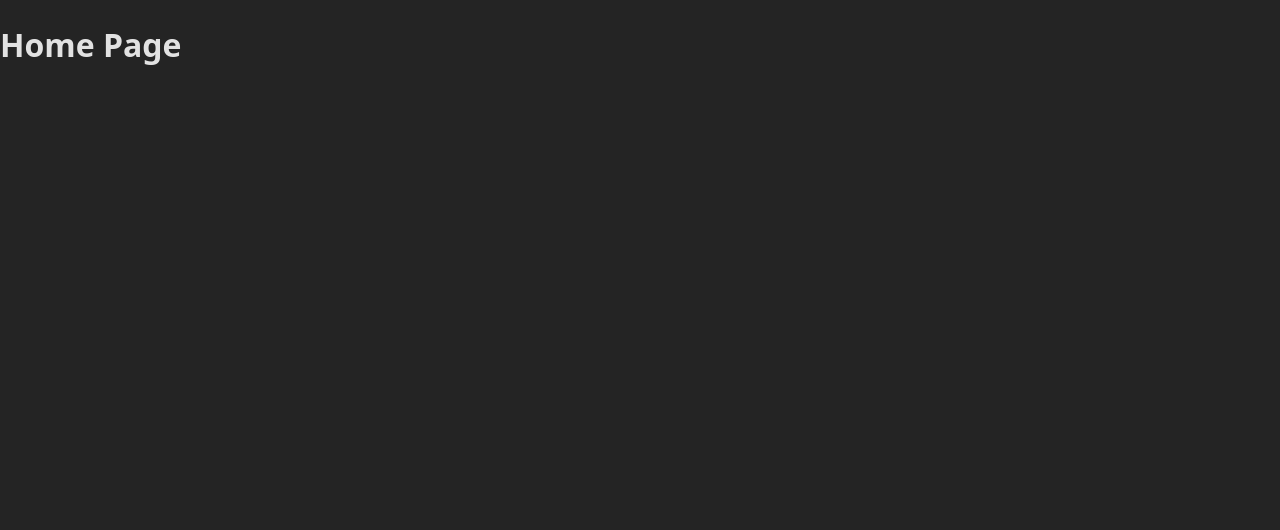
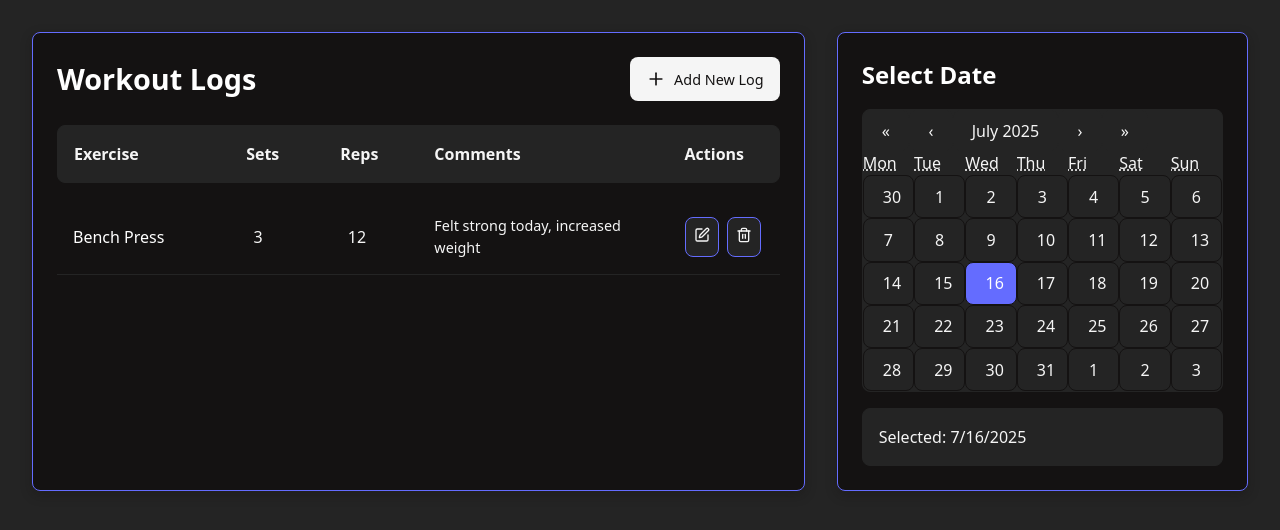
Before and after one commit to r-k03/StrengthTracker, a React (Vite) app in the folder client/: page /home in a window 1280 px wide. Shown: the top 530 px of the page. Built offline with nearby package versions, Linux system fonts and the light colour scheme.

Commit message:
finished frontend logic and styling, only endpoint connection for home page left

```diff
--- a/client/src/App.jsx
+++ b/client/src/App.jsx
@@ -6,7 +6,7 @@ import CreateLog from './pages/CreateLog'
 import HomePage from './pages/HomePage'
 
 const App = () => {
-  const [date, setDate] = useState(null);
+  const [date, setDate] = useState(new Date());
 
   return (
     <div>
@@ -14,8 +14,8 @@ const App = () => {
             <Route path="/" element={<Login />} />
             <Route path="/register" element={<Register />} />
             <Route path="/login" element={<Navigate to="/" replace />} />
-            <Route path="/create" element={<CreateLog />} />
-            <Route path = "/home" element={<HomePage />} />
+            <Route path="/create" element={<CreateLog date={date}/>} />
+            <Route path = "/home" element={<HomePage date={date} setDate={setDate}/>} />
         </Routes>
     </div>
   )
--- a/client/src/index.css
+++ b/client/src/index.css
@@ -168,3 +168,242 @@ button:hover {
   left: 50%;
   transform: translate(-50%, -50%);
 }
+
+.home-page {
+  padding: 2rem;
+  min-height: 100vh;
+  background-color: #242424;
+  color: #F5F5F5;
+}
+
+.home-container {
+  display: flex;
+  gap: 2rem;
+  max-width: 1400px;
+  margin: 0 auto;
+}
+
+.workout-logs-section {
+  flex: 2;
+  background: #141212;
+  border-radius: 8px;
+  padding: 1.5rem;
+  box-shadow: 0 4px 12px rgba(20, 18, 18, 0.3);
+  border: 1px solid #646CFF;
+}
+
+.section-header {
+  display: flex;
+  justify-content: space-between;
+  align-items: center;
+  margin-bottom: 1.5rem;
+}
+
+.section-header h1 {
+  margin: 0;
+  color: #FFFFFF;
+  font-size: 1.8rem;
+  font-weight: 600;
+}
+
+.add-btn {
+  display: flex;
+  align-items: center;
+  gap: 0.5rem;
+  padding: 0.75rem 1rem;
+  background: #F5F5F5;
+  color: #141212;
+  border: none;
+  border-radius: 8px;
+  cursor: pointer;
+  font-size: 0.9rem;
+  font-weight: 500;
+  transition: all 0.3s ease;
+}
+
+.add-btn:hover {
+  background: #646CFF;
+  color: #FFFFFF;
+}
+
+.add-btn:active {
+  transform: translateY(1px);
+}
+
+.column-headers {
+  display: grid;
+  grid-template-columns: 2fr 1fr 1fr 3fr 1fr;
+  gap: 1rem;
+  padding: 1rem;
+  background: #242424;
+  border-radius: 8px;
+  margin-bottom: 1rem;
+  font-weight: 600;
+  color: #F5F5F5;
+  border: 1px solid #242424;
+}
+
+.workout-logs-list {
+  max-height: 600px;
+  overflow-y: auto;
+}
+
+.workout-log-item {
+  display: grid;
+  grid-template-columns: 2fr 1fr 1fr 3fr 1fr;
+  gap: 1rem;
+  padding: 1rem;
+  border-bottom: 1px solid #242424;
+  align-items: center;
+  transition: background-color 0.3s ease;
+}
+
+.workout-log-item:hover {
+  background: #242424;
+}
+
+.log-exercise {
+  font-weight: 500;
+  color: #FFFFFF;
+}
+
+.log-sets, .log-reps {
+  text-indent: 10% ;
+  color: #F5F5F5;
+}
+
+.log-comments {
+  color: #F5F5F5;
+  font-size: 0.9rem;
+}
+
+.log-actions {
+  display: flex;
+  gap: 0.5rem;
+}
+
+.action-btn {
+  padding: 0.5rem;
+  border: 1px solid;
+  border-radius: 8px;
+  transition: 0.3s ease;
+  font-weight: 500;
+  font-family: inherit;
+}
+
+.edit-btn {
+  background: #242424;;
+  color: #F5F5F5;
+  border-color: #646CFF;
+}
+
+.edit-btn:hover {
+  background: #646CFF;
+  color: #FFFFFF;
+  border-color: #646CFF;
+}
+
+.delete-btn {
+  background: #242424;
+  color: #F5F5F5;
+  border-color: #646CFF;
+}
+
+.delete-btn:hover {
+  background: #e57373;
+  color: #FFFFFF;
+}
+
+.action-btn:active {
+  transform: translateY(1px);
+}
+
+.no-logs {
+  text-align: center;
+  padding: 2rem;
+  color: #F5F5F5;
+}
+
+.calendar-section {
+  flex: 1;
+  background: #141212;
+  border-radius: 8px;
+  padding: 1.5rem;
+  box-shadow: 0 4px 12px rgba(20, 18, 18, 0.3);
+  border: 1px solid #646CFF;
+  height: fit-content;
+}
+
+.calendar-section h2 {
+  margin-top: 0;
+  margin-bottom: 1rem;
+  color: #FFFFFF;
+  font-size: 1.5rem;
+  font-weight: 600;
+}
+
+.workout-calendar {
+  width: 100%;
+  border: none;
+  font-family: inherit;
+  background-color: #242424;
+  color: #F5F5F5;
+  border-radius: 8px;
+}
+
+/* Override react-calendar styles for dark theme */
+.react-calendar {
+  background: #242424;
+  color: #F5F5F5;
+  border: 1px solid #242424;
+}
+
+.react-calendar__navigation button {
+  background: #242424;
+  color: #F5F5F5;
+  border: none;
+}
+
+.react-calendar__navigation button:hover {
+  background: #646CFF;
+  color: #FFFFFF;
+}
+
+.react-calendar__month-view__weekdays {
+  color: #F5F5F5;
+}
+
+.react-calendar__tile {
+  background: #242424;
+  color: #F5F5F5;
+  border: 1px solid #141212;
+}
+
+.react-calendar__tile:hover {
+  background: #646CFF;
+  color: #FFFFFF;
+}
+
+.react-calendar__tile--active {
+  background: #646CFF !important;
+  color: #FFFFFF !important;
+}
+
+.react-calendar__tile--now:hover {
+  background: #646CFF;
+  color: #FFFFFF;
+}
+
+.selected-date-info {
+  margin-top: 1rem;
+  padding: 1rem;
+  background: #242424;
+  border-radius: 8px;
+  border: 1px solid #242424;
+}
+
+.selected-date-info p {
+  margin: 0;
+  color: #F5F5F5;
+  font-weight: 500;
+}
--- a/client/src/pages/CreateLog.jsx
+++ b/client/src/pages/CreateLog.jsx
@@ -1,12 +1,36 @@
 import React from 'react'
 import {ArrowLeft} from 'lucide-react'
 import {Link} from 'react-router'
+import axios from 'axios'
 
 const CreateLog = ({date}) => {
 
   console.log(`${date}`);
+  date = new Date();
 
-  function onCreateLog(formData) {
+  async function onCreateLog(formData) {
+    const exercise = formData.get("exercise");
+    const sets = parseInt(formData.get("sets")) || 0;
+    const reps = parseInt(formData.get("reps")) || 0;
+    const comments = formData.get("comments");
+    const isoDate = date.toISOString();
+    const requestBody = {exercise,sets,reps,comments, date: isoDate}
+    try {
+      const response = await axios.post("localhost:5000/api/logs", requestBody, {
+        withCredentials: true
+      });
+      if (response.status === 201) {
+          // toast success
+
+        } else if (response.status === 429) {
+          // toast too many reqs
+        } else {
+          // toast error
+        }
+    } catch (error) {
+      console.log(error);
+      // toast error
+    }
     return;
   }
 
@@ -26,7 +50,7 @@ const CreateLog = ({date}) => {
             <form action={onCreateLog}>
                 {/* Labels and inputs for form data */}
                 <label>Exercise</label>
-                <input type="text" name="exerciese" required/>
+                <input type="text" name="exercise" required/>
 
                 <label>Sets</label>
                 <input type="number" name="sets"/>
@@ -35,7 +59,7 @@ const CreateLog = ({date}) => {
                 <input type="number" name="reps"/>
 
                 <label>Comments</label>
-                <textarea required></textarea>
+                <textarea name="comments"></textarea>
 
                 <button>Add Log</button>
             </form>
--- a/client/src/pages/HomePage.jsx
+++ b/client/src/pages/HomePage.jsx
@@ -1,9 +1,105 @@
 import React from 'react'
+import {useState} from 'react'
+import {Plus} from 'lucide-react'
+import Calendar from 'react-calendar'
+import { useNavigate } from 'react-router'
+import WorkoutLogItem from './WorkoutLogItem'
 
-const HomePage = () => {
+const HomePage = ({date, setDate}) => {
+  const navigate = useNavigate();
+
+  // Sample workout logs data
+  const [workoutLogs, setWorkoutLogs] = useState([
+    {
+      _id: 1,
+      exercise: 'Bench Press',
+      sets: 3,
+      reps: 12,
+      comments: 'Felt strong today, increased weight',
+      date: '2025-07-15'
+    }
+  ]);
+
+  const handleDateChange = (date) => {
+    setDate(date);
+    console.log('Selected date:', date);
+  };
+
+  const handleDelete = (logId) => {
+    if (window.confirm('Are you sure you want to delete this workout log?')) {
+      setWorkoutLogs(workoutLogs.filter(log => log._id !== logId));
+    }
+  };
+
+  const handleEdit = (logId) => {
+    console.log('Editing log');
+    // Endpoint to be implemented sometime in the future
+  };
+
+  const handleAddNew = () => {
+    console.log('Add new workout log');
+    // Navigate to create log page or open modal
+    navigate("/create")
+  };
+
   return (
-    <h1>Home Page</h1>
-  )
-}
+    <div className="home-page">
+      <div className="home-container">
+
+        {/* Left Side - Workout Logs */}
+        <div className="workout-logs-section">
+          <div className="section-header">
+            <h1>Workout Logs</h1>
+            <button onClick={handleAddNew} className="add-btn">
+              <Plus size={20} />
+              Add New Log
+            </button>
+          </div>
+
+          {/* Column Headers */}
+          <div className="column-headers">
+            <div className="header-exercise">Exercise</div>
+            <div className="header-sets">Sets</div>
+            <div className="header-reps">Reps</div>
+            <div className="header-comments">Comments</div>
+            <div className="header-actions">Actions</div>
+          </div>
+
+          {/* Workout Log Items */}
+          <div className="workout-logs-list">
+            {workoutLogs.length > 0 ? (
+              workoutLogs.map(log => (
+                <WorkoutLogItem
+                  key={log._id}
+                  log={log}
+                  onEdit={handleEdit}
+                  onDelete={handleDelete}
+                />
+              ))
+            ) : (
+              <div className="no-logs">
+                <p>No workout logs found. Start by adding your first workout!</p>
+              </div>
+            )}
+          </div>
+        </div>
+
+        {/* Right Side - Calendar */}
+        <div className="calendar-section">
+          <h2>Select Date</h2>
+          <Calendar
+            onChange={handleDateChange}
+            value={date}
+            className="workout-calendar"
+          />
+          <div className="selected-date-info">
+            <p>Selected: {date.toLocaleDateString()}</p>
+          </div>
+        </div>
+
+      </div>
+    </div>
+  );
+};
 
 export default HomePage
--- a/client/src/pages/Register.jsx
+++ b/client/src/pages/Register.jsx
@@ -37,13 +37,13 @@ const Register = () => {
             <form onSubmit={handleRegister}>
                 {/* Labels and inputs for form data */}
                 <label>Email: </label>
-                <input type="email" required/>
+                <input type="email" maxlength="254" required/>
 
                 <label>Password: </label>
-                <input type="password" required/>
+                <input type="password" maxlength="30" required/>
 
                 <label>Re-Enter Password: </label>
-                <input type="password" name="dupPassword" required/>
+                <input type="password" name="dupPassword" maxLength="30" required/>
 
                 <button>Register</button>
             </form>
--- /dev/null
+++ b/client/src/pages/WorkoutLogItem.jsx
@@ -0,0 +1,23 @@
+import { Edit, Trash2 } from 'lucide-react';
+
+// Sample workout log item component
+const WorkoutLogItem = ({ log, onEdit, onDelete }) => {
+  return (
+    <div className="workout-log-item">
+      <div className="log-exercise">{log.exercise}</div>
+      <div className="log-sets">{log.sets}</div>
+      <div className="log-reps">{log.reps}</div>
+      <div className="log-comments">{log.comments}</div>
+      <div className="log-actions">
+        <button onClick={() => onEdit(log._id)} className="action-btn edit-btn">
+          <Edit size={16} />
+        </button>
+        <button onClick={() => onDelete(log._id)} className="action-btn delete-btn">
+          <Trash2 size={16} />
+        </button>
+      </div>
+    </div>
+  );
+};
+
+export default WorkoutLogItem;
```
Also changed, not shown: 1 other file (tests, documents, lock files or other folders).
